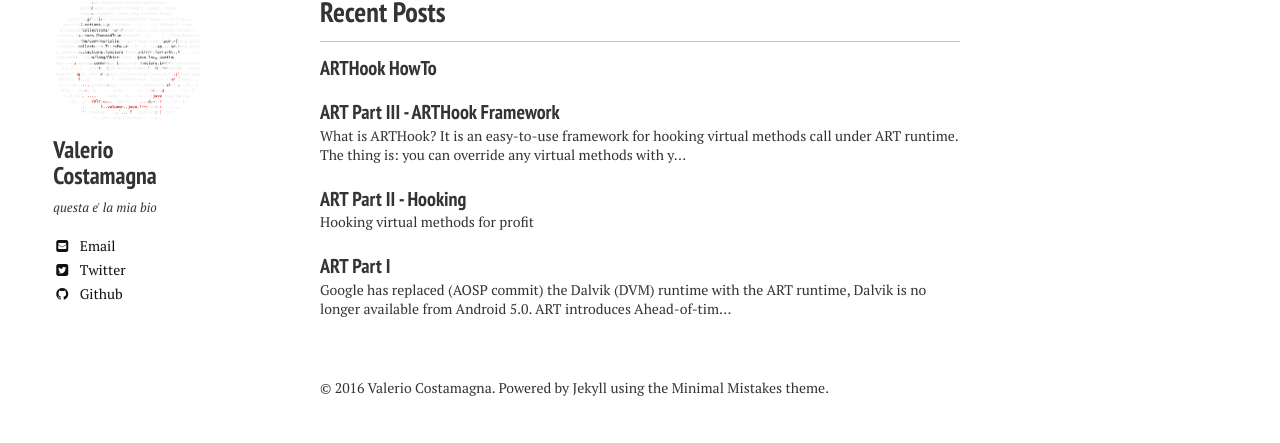
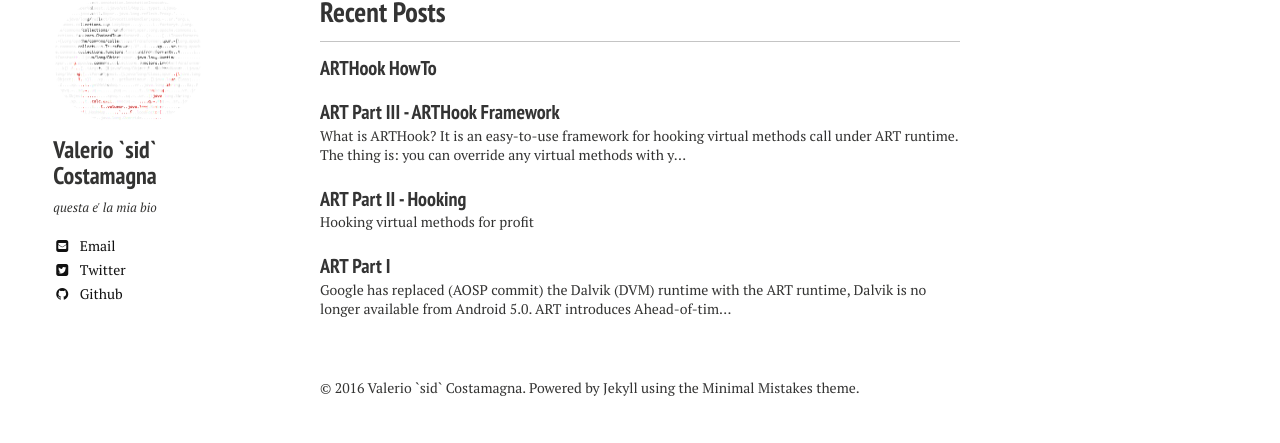
Before and after one commit to vaioco/vaioco.github.io, a Jekyll site: the page built from index.md, in a window 1280 px wide. Shown: the part 461-904 px from the top of the page. Built offline with Jekyll 4.4.1, drawn with Linux system fonts in a browser that asks for light colours; nearby versions of some CDN libraries; some web fonts are replaced.

```diff
--- a/_config.yml
+++ b/_config.yml
@@ -27,15 +27,13 @@ kramdown:
 
 # Site owner
 owner:
-  name: Valerio Costamagna
+  name: Valerio `sid` Costamagna
   avatar: ysoserial.png
   bio: "questa e' la mia bio"
   email: "valerio.costamagna.AT.di.unito.it"
   twitter: "vaio_co"
   github: "vaioco"
 
-author:
-  twitter: vaioco
 
 include: [".htaccess"]
 exclude: ["lib", "config.rb", "Capfile", "config", "log", "Rakefile", "Rakefile.rb", "tmp", "less", "*.sublime-project", "*.sublime-workspace", "test", "spec", "Gruntfile.js", "package.json", "node_modules", "Gemfile", "Gemfile.lock", "LICENSE", "README.md"]
--- a/_data/authors.yml
+++ b/_data/authors.yml
@@ -1,9 +1,10 @@
 # Authors
 
 vaioco:
-  name: Valerio Costamagna
+  name: Valerio `sid` Costamagna
   email: valerio.costamagna@di.unito.it
   bio: "opinions are my own!"
   avatar: ysoserial.png
   twitter: vaio_co
   web: https://vaioco.github.io
+  github: vaioco
```
